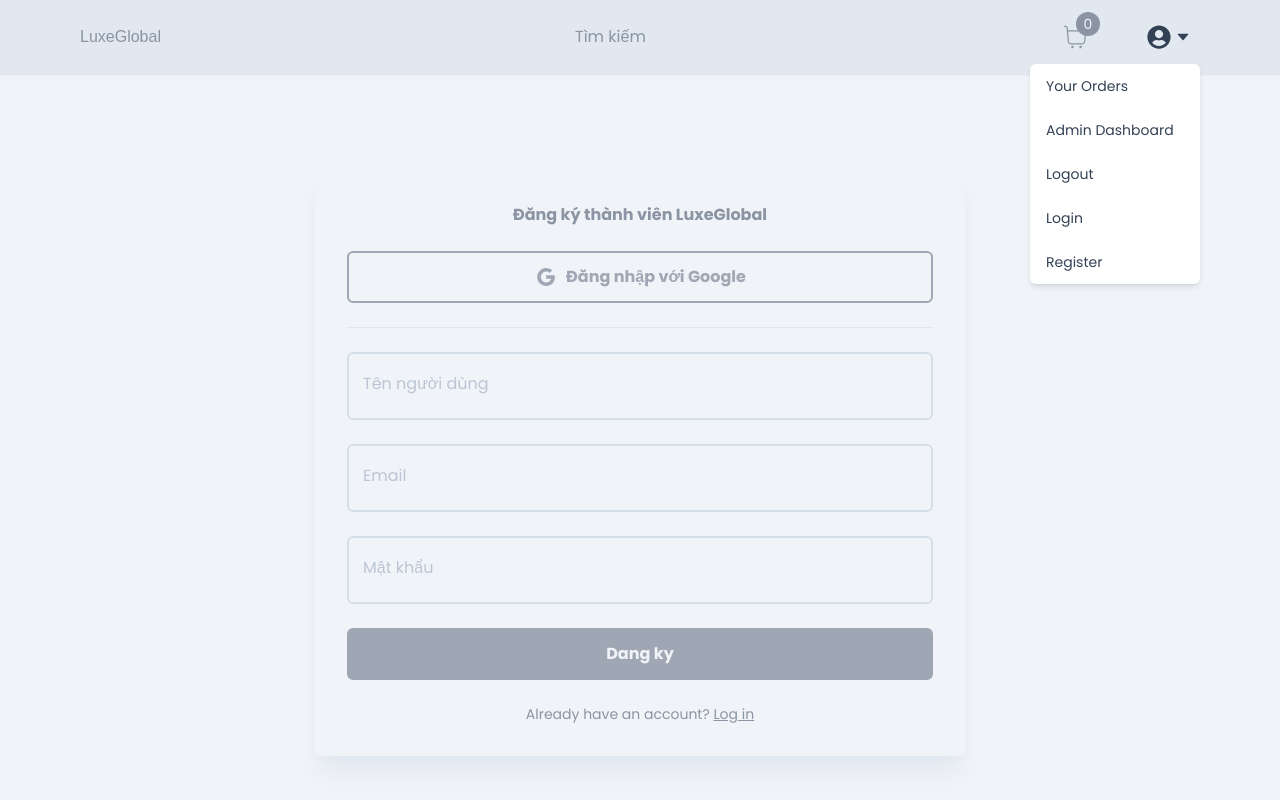
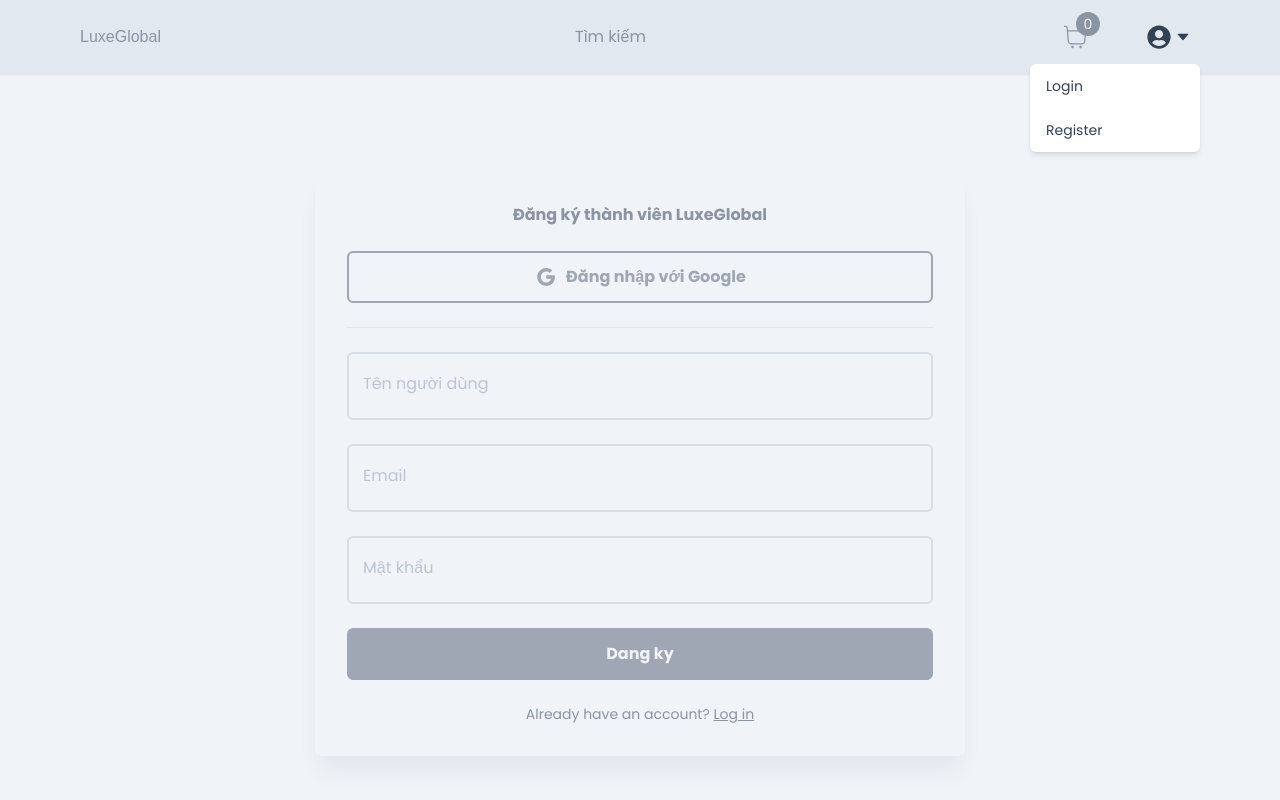
Before and after one commit to WTinSE/ClothingWeb, a Next.js app: page /register in a window 1280 px wide. Both pictures are taken after a click on the element 1168 px from the left and 37 px from the top of the page. Shown: the top 800 px of the page. Built offline with nearby package versions, Linux system fonts and the light colour scheme; no server answers; a web font is replaced by a local one.

Commit message:
Update UserMenu.tsx

```diff
--- a/app/ components/nav/UserMenu.tsx
+++ b/app/ components/nav/UserMenu.tsx
@@ -8,7 +8,12 @@ import  MenuItem  from "./MenuItem";
 import { signOut } from "next-auth/react";
 import BackDrop from "./BackDrop";
 
-const UserMenu = () => {
+import { SafeUser } from "@/types";
+
+interface UserMenuProps{
+    currentUser:SafeUser|null;
+}
+const UserMenu:React.FC<UserMenuProps> = ({currentUser}) => {
     const [isOpen,setIsOpen]=useState(false)
 
     const toggleOpen = useCallback(()=>{
@@ -45,27 +50,29 @@ const UserMenu = () => {
             flex
             flex-col
             cursor-pointer">
-                <div>
+                {currentUser ?  <div>
                     <Link href="/orders">
                     <MenuItem onClick={toggleOpen}>Your Orders</MenuItem>
                 </Link>
                 <Link href="/admin">
                     <MenuItem onClick={toggleOpen}>Admin Dashboard</MenuItem>
                 </Link>
+                <hr/>
                 <MenuItem onClick={()=>{
                     toggleOpen();
                     signOut()
                 }} >Logout
                 </MenuItem>
-                 </div>
-                <div>
+                 </div> : <div>
                     <Link href="/login">
                     <MenuItem onClick={toggleOpen}>Login</MenuItem>
                     </Link>
                     <Link href="/register">
                     <MenuItem onClick={toggleOpen}>Register</MenuItem>
                     </Link>
-                </div>
+                </div>}
+
+
             </div>
         )}
     </div>
```
